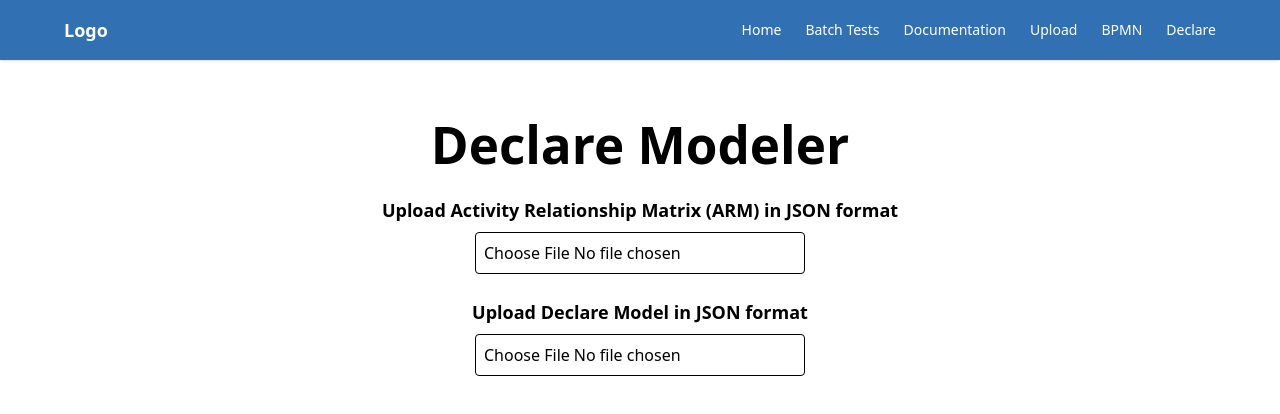
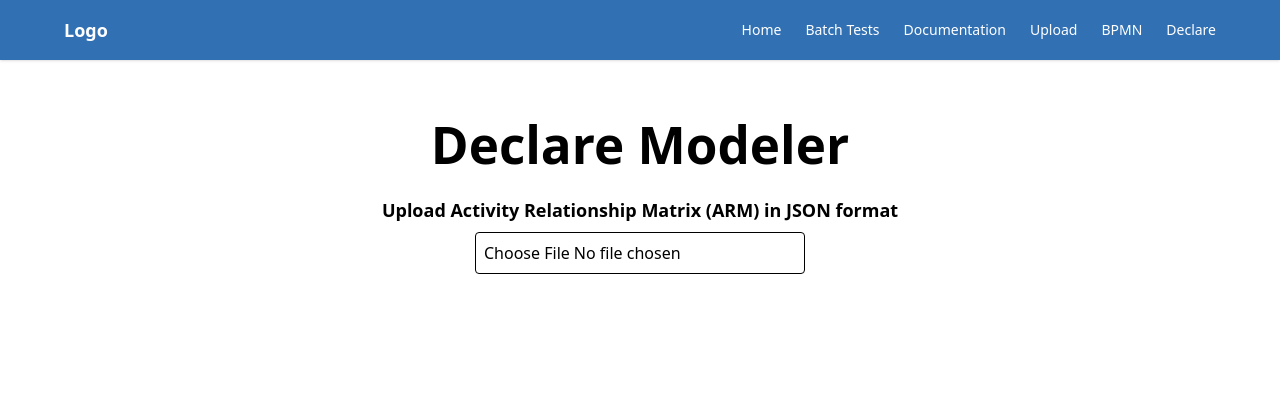
Before and after one commit to INSM-TUM-Teaching/arm-to-bpmn-and-declare, a React (Vite) app in the folder arm-to-bpmn-ui/: page /declare in a window 1280 px wide. Shown: the top 414 px of the page. Built offline with nearby package versions, Linux system fonts and the light colour scheme.

Commit message:
Updated the navigation logic for Declare part smoothly

```diff
--- a/arm-to-bpmn-ui/src/pages/Declare.tsx
+++ b/arm-to-bpmn-ui/src/pages/Declare.tsx
@@ -1,72 +1,108 @@
-// src/pages/Declare.tsx
-import React, { useState } from 'react';
+import React, { useState, useEffect } from 'react';
+import { useLocation } from 'react-router-dom';
 import { translateARMtoDeclare } from '../core/translateARM';
 import { DeclareModel } from '../types/types';
 import DeclareVisualizer from '../ui/declareVisualizer';
 
+/**
+ * DeclarePage Component
+ *
+ * Purpose:
+ *   - This component is responsible for handling an uploaded ARM (Activity Relationship Matrix) JSON file,
+ *     converting it into a Declare model, and visualizing it using the DeclareVisualizer component.
+ *
+ * Input:
+ *   - Either receives ARM data from `location.state` (navigated from Home page), OR from a manually uploaded file.
+ *
+ * Output:
+ *   - Displays a visualization of the Declare model based on the ARM input.
+ *   - Also sends the converted Declare model to a backend API for saving.
+ *
+ * Behavior:
+ *   - If ARM data is passed via navigation, it is immediately processed.
+ *   - If accessed directly, the user is prompted to upload a file manually.
+ */
 export default function DeclarePage() {
-  const [translated, setTranslated] = useState(false);
+  const location = useLocation(); // Used to access passed state data from navigation
+  const [translated, setTranslated] = useState(false); // Flag to track whether ARM has been translated
+  const [declareModel, setDeclareModel] = useState<DeclareModel | null>(null); // The resulting Declare model
 
-  // Upload and translate ARM to Declare
+  /**
+   * useEffect to process ARM data passed via navigation (e.g. from Home.tsx)
+   * Converts ARM JSON into a DeclareModel using `translateARMtoDeclare`
+   * Then sends the model to the backend and updates the state.
+   */
+  useEffect(() => {
+    const armData = location.state?.arm; // Check if ARM data was passed via router state
+    if (armData) {
+      try {
+        const model = translateARMtoDeclare(armData); // Convert to Declare format
+        setDeclareModel(model); // Store the result in state
+
+        // Send model to backend server
+        fetch('http://localhost:5174/api/save-declare-model', {
+          method: 'POST',
+          headers: { 'Content-Type': 'application/json' },
+          body: JSON.stringify(model),
+        });
+
+        setTranslated(true); // Mark translation as complete
+      } catch (error: any) {
+        alert('Failed to translate ARM: ' + error.message);
+      }
+    }
+  }, [location.state]);
+
+  /**
+   * Manual fallback method to handle file upload
+   * Triggered when the user uploads an ARM file through the input element
+   * Converts file content to DeclareModel and posts it to backend
+   */
   const handleARMUpload = async (e: React.ChangeEvent<HTMLInputElement>) => {
     const file = e.target.files?.[0];
     if (!file) return;
 
     const reader = new FileReader();
+
+    // When file has been read successfully
     reader.onload = async (ev) => {
       try {
-        const armData = JSON.parse(ev.target?.result as string);
-        const declareModel: DeclareModel = translateARMtoDeclare(armData);
+        const armData = JSON.parse(ev.target?.result as string); // Parse JSON content
+        const model: DeclareModel = translateARMtoDeclare(armData); // Convert to Declare model
 
+        // Save Declare model to backend
         await fetch('http://localhost:5174/api/save-declare-model', {
           method: 'POST',
           headers: { 'Content-Type': 'application/json' },
-          body: JSON.stringify(declareModel)
+          body: JSON.stringify(model)
         });
 
-        setTranslated(true);
+        setDeclareModel(model);
+        setTranslated(true); // Indicate model is ready to be visualized
       } catch (err: any) {
         alert('Failed to translate ARM: ' + err.message);
       }
     };
-    reader.readAsText(file);
-  };
 
-  // Upload a pre-defined Declare model directly
-  const handleDeclareUpload = async (e: React.ChangeEvent<HTMLInputElement>) => {
-    const file = e.target.files?.[0];
-    if (!file) return;
-
-    const reader = new FileReader();
-    reader.onload = async (ev) => {
-      try {
-        const declareData = JSON.parse(ev.target?.result as string);
-        if (!declareData.activities || !declareData.constraints) {
-          throw new Error("Invalid Declare model format");
-        }
-
-        await fetch('http://localhost:5174/api/save-declare-model', {
-          method: 'POST',
-          headers: { 'Content-Type': 'application/json' },
-          body: JSON.stringify(declareData)
-        });
-
-        setTranslated(true);
-      } catch (err: any) {
-        alert('Invalid Declare model: ' + err.message);
-      }
-    };
-    reader.readAsText(file);
+    reader.readAsText(file); // Read file content as text
   };
 
   return (
     <div className="p-8 max-w-4xl mx-auto">
       <h1 className="text-3xl font-bold text-center mb-6">Declare Modeler</h1>
 
+      {/* Show different views depending on whether translation is done */}
       {!translated ? (
+        location.state?.arm ? (
+          // If ARM is being processed from navigation state
+          <p className="text-center text-lg">Processing ARM data...</p>
+        ) : (
+          // If no data passed, show manual file upload option
           <div className="space-y-6 text-center">
             <div>
-            <h2 className="text-lg font-semibold mb-2">Upload Activity Relationship Matrix (ARM) in JSON format</h2>
+              <h2 className="text-lg font-semibold mb-2">
+                Upload Activity Relationship Matrix (ARM) in JSON format
+              </h2>
               <input
                 type="file"
                 accept="application/json"
@@ -74,19 +110,11 @@ export default function DeclarePage() {
                 className="p-2 border rounded"
               />
             </div>
-
-          <div>
-            <h2 className="text-lg font-semibold mb-2">Upload Declare Model in JSON format</h2>
-            <input
-              type="file"
-              accept="application/json"
-              onChange={handleDeclareUpload}
-              className="p-2 border rounded"
-            />
           </div>
-        </div>
+        )
       ) : (
-        <DeclareVisualizer />
+        // Once translated, render the visualization component
+        declareModel && <DeclareVisualizer declareModel={declareModel} />
       )}
     </div>
   );
--- a/arm-to-bpmn-ui/src/ui/edgeStyle.ts
+++ b/arm-to-bpmn-ui/src/ui/edgeStyle.ts
@@ -1,8 +1,5 @@
 // Defines reusable Cytoscape.js styles for edges in a ConDec visualizer
 import { Stylesheet } from 'cytoscape';
-
-
-
 
 /**
  * An array of Cytoscape.js stylesheet objects that define the visual appearance of edges
```
Also changed, not shown: arm-to-bpmn-ui/src/ui/declareVisualizer.tsx (+35 -0 lines). Lines whose indentation alone changed are shown as unchanged.
